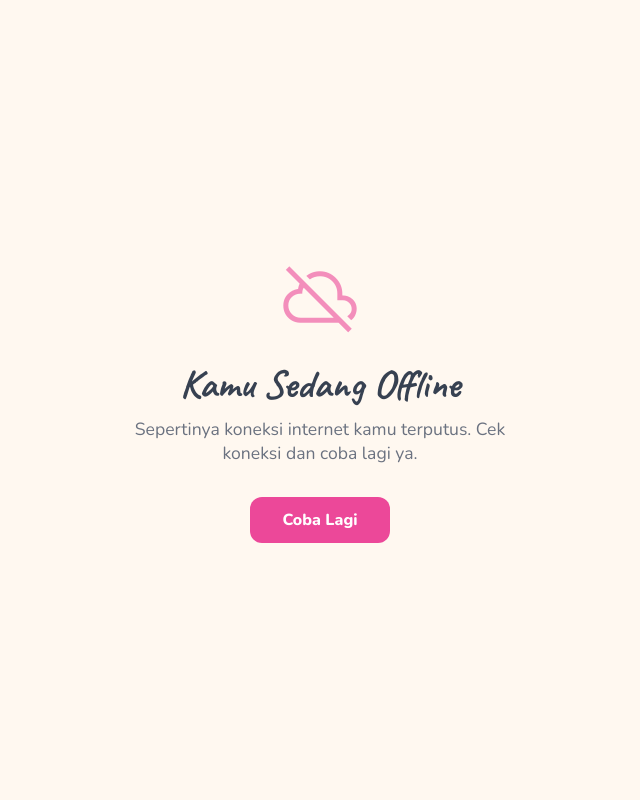
After one commit to adittanu/oslife, a Laravel app: page /offline in a window 1280 px wide. The commit adds this page. Shown: the whole page, without its empty margins (320-960 px from the left). Run offline with Laravel 12, Linux system fonts and the light colour scheme.

Commit message:
feat: add PWA manifest, service worker, and offline page
Co-Authored-By: Claude Opus 4.6 <noreply@anthropic.com>

```diff
--- /dev/null
+++ b/resources/views/offline.blade.php
@@ -0,0 +1,63 @@
+<!DOCTYPE html>
+<html lang="id">
+<head>
+    <meta charset="utf-8">
+    <meta name="viewport" content="width=device-width, initial-scale=1">
+    <title>Life OS - Offline</title>
+    <meta name="theme-color" content="#EC4899">
+    <link href="https://fonts.googleapis.com/css2?family=Caveat:wght@400;700&family=Nunito:wght@400;600;800&display=swap" rel="stylesheet"/>
+    <link href="https://fonts.googleapis.com/css2?family=Material+Symbols+Outlined:wght,FILL@100..700,0..1&display=swap" rel="stylesheet"/>
+    <style>
+        body {
+            margin: 0;
+            min-height: 100vh;
+            display: flex;
+            align-items: center;
+            justify-content: center;
+            background: #FFF8F0;
+            font-family: 'Nunito', sans-serif;
+            color: #374151;
+        }
+        .container {
+            text-align: center;
+            padding: 2rem;
+        }
+        .icon {
+            font-size: 80px;
+            color: #EC4899;
+            opacity: 0.6;
+        }
+        h1 {
+            font-family: 'Caveat', cursive;
+            font-size: 2.5rem;
+            margin: 1rem 0 0.5rem;
+        }
+        p {
+            color: #6b7280;
+            font-size: 1.1rem;
+            max-width: 400px;
+            margin: 0 auto 2rem;
+        }
+        button {
+            background: #EC4899;
+            color: white;
+            border: none;
+            padding: 12px 32px;
+            border-radius: 12px;
+            font-weight: 700;
+            font-size: 1rem;
+            cursor: pointer;
+            font-family: 'Nunito', sans-serif;
+        }
+        button:hover { opacity: 0.9; }
+    </style>
+</head>
+<body>
+    <div class="container">
+        <span class="material-symbols-outlined icon">cloud_off</span>
+        <h1>Kamu Sedang Offline</h1>
+        <p>Sepertinya koneksi internet kamu terputus. Cek koneksi dan coba lagi ya.</p>
+        <button onclick="window.location.reload()">Coba Lagi</button>
+    </div>
+</body>
+</html>
--- a/routes/web.php
+++ b/routes/web.php
@@ -9,6 +9,10 @@ use App\Http\Controllers\ProfileController;
 use Illuminate\Foundation\Application;
 use Illuminate\Support\Facades\Route;
 use Inertia\Inertia;
+
+Route::get('/offline', function () {
+    return view('offline');
+});
 
 Route::get('/sitemap.xml', function () {
     $urls = [
```
Also changed, not shown: public/sw.js (added, +56 -0 lines), resources/views/app.blade.php (+14 -0 lines), public/manifest.json (added).
